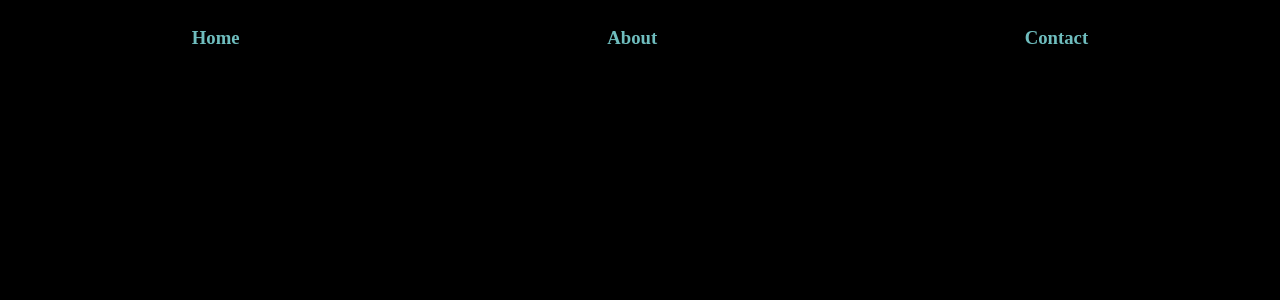
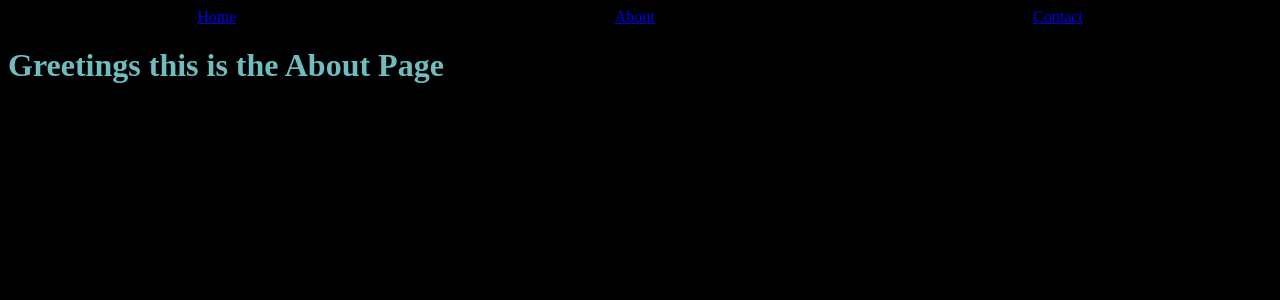
Before and after one commit to danielmruales/philosophy, a React (Create React App) app: page /about in a window 1280 px wide. Shown: the top 300 px of the page. Built offline with nearby package versions, Linux system fonts and the light colour scheme.

Commit message:
setup react router dom and added an about folder

```diff
--- /dev/null
+++ b/src/About/About.js
@@ -0,0 +1,11 @@
+import React from 'react';
+
+const About = () => {
+    return (
+        <div>
+            <h1>Greetings this is the About Page</h1>
+        </div>
+    );
+};
+
+export default About;
--- a/src/App.js
+++ b/src/App.js
@@ -1,15 +1,17 @@
 import React from 'react';
 import Home from './Home/Home.js'
 import Nav from './Nav/Nav.js'
-import {Route, Switch} from 'react-router-dom'
+import About from './About/About.js'
 import './App.css';
+import {Switch, Route} from 'react-router-dom'
 
 function App() {
   return (
     <div>
       <Nav/>
       <Switch>
-        <Route exact path= '/' component={Home}/>
+        <Route exact path='/' component={Home}/>
+        <Route path='/about' component={About}/>
       </Switch>
     </div>
   );
--- a/src/Nav/Nav.js
+++ b/src/Nav/Nav.js
@@ -1,12 +1,13 @@
 import React from 'react';
+import {Link} from 'react-router-dom'
 import './Nav.css'
 
 const Nav = () => {
     return (
         <div className='mainNav'>
-            <h3>Home</h3>
-            <h3>About</h3>
-            <h3>Contact</h3>
+            <Link to='/'>Home</Link>
+            <Link to='/about'>About</Link>
+            <Link to='/contact'>Contact</Link>
         </div>
     );
 };
```
Also changed, not shown: src/About/About.css (added).
